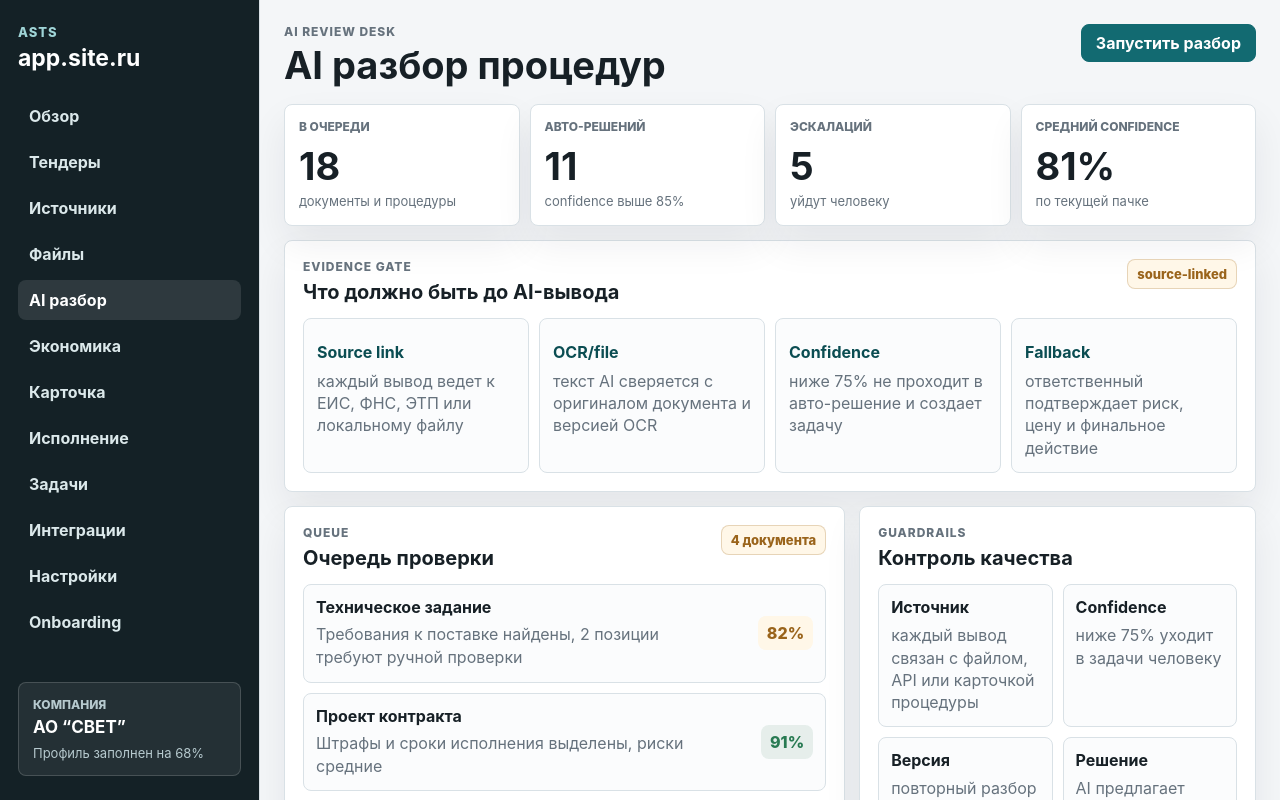
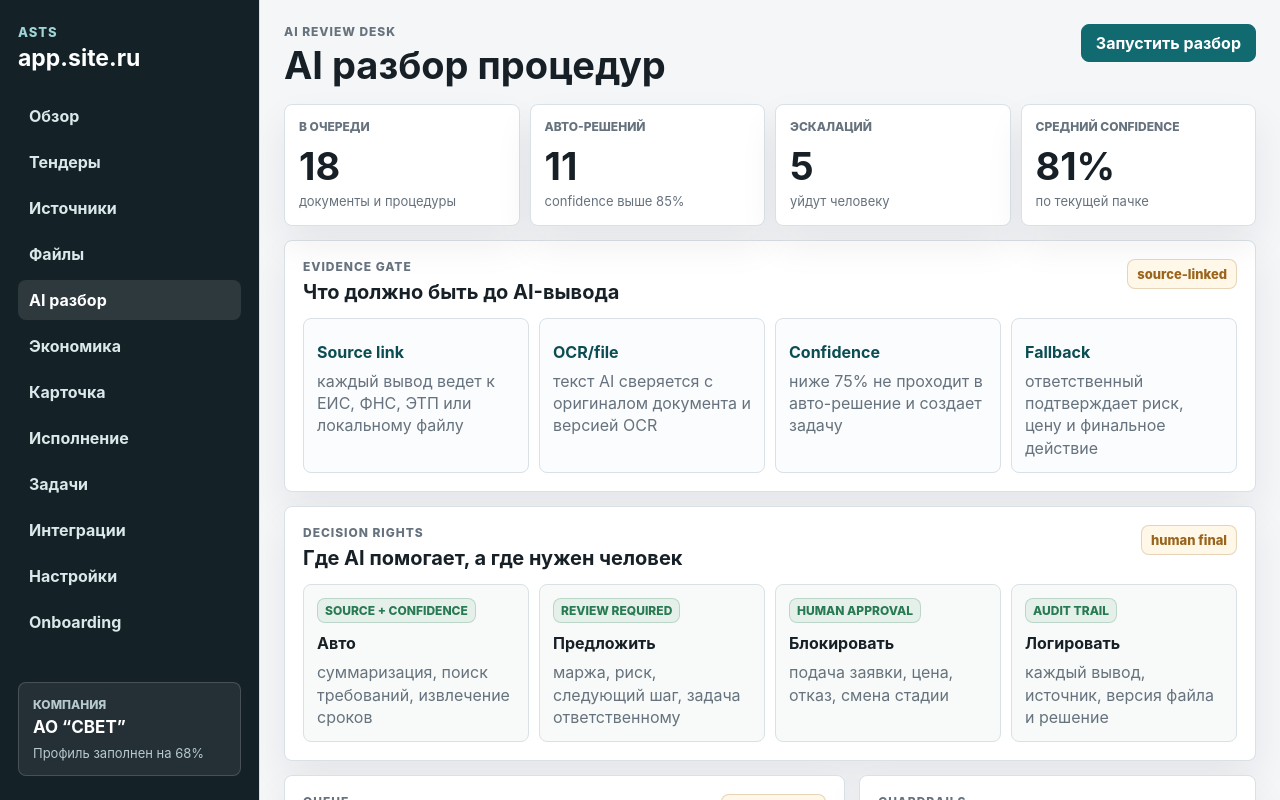
Before and after one commit to info14fourteen-creator/ASTS, a Next.js app in the folder apps/web/: page /ai-review in a window 1280 px wide. Shown: the top 800 px of the page. Built offline with nearby package versions, Linux system fonts and the light colour scheme.

Commit message:
Add AI decision rights matrix

```diff
--- a/apps/web/app/ai-review/page.tsx
+++ b/apps/web/app/ai-review/page.tsx
@@ -42,6 +42,13 @@ const evidence = [
   ["Протокол", "zakupki.gov.ru", "победитель и цена", "ok"],
 ];
 
+const decisionMatrix = [
+  ["Авто", "суммаризация, поиск требований, извлечение сроков", "source + confidence"],
+  ["Предложить", "маржа, риск, следующий шаг, задача ответственному", "review required"],
+  ["Блокировать", "подача заявки, цена, отказ, смена стадии", "human approval"],
+  ["Логировать", "каждый вывод, источник, версия файла и решение", "audit trail"],
+];
+
 export default function AiReviewPage() {
   return (
     <main className="app-shell">
@@ -80,6 +87,25 @@ export default function AiReviewPage() {
               <article className="evidence-gate-card" key={title}>
                 <strong>{title}</strong>
                 <p>{text}</p>
+              </article>
+            ))}
+          </div>
+        </section>
+
+        <section className="panel ai-decision-matrix-panel">
+          <div className="panel-head compact">
+            <div>
+              <p className="eyebrow">Decision rights</p>
+              <h2>Где AI помогает, а где нужен человек</h2>
+            </div>
+            <span className="status-pill green">human final</span>
+          </div>
+          <div className="ai-decision-matrix-grid">
+            {decisionMatrix.map(([mode, scope, gate]) => (
+              <article className="ai-decision-matrix-card" key={mode}>
+                <span>{gate}</span>
+                <strong>{mode}</strong>
+                <p>{scope}</p>
               </article>
             ))}
           </div>
--- a/apps/web/app/globals.css
+++ b/apps/web/app/globals.css
@@ -2561,6 +2561,53 @@ dd {
   line-height: 1.4;
 }
 
+.ai-decision-matrix-panel {
+  margin-bottom: 14px;
+}
+
+.ai-decision-matrix-grid {
+  display: grid;
+  grid-template-columns: repeat(4, minmax(0, 1fr));
+  gap: 10px;
+}
+
+.ai-decision-matrix-card {
+  min-height: 136px;
+  border: 1px solid var(--line);
+  border-radius: 8px;
+  padding: 13px;
+  background: #f7faf8;
+}
+
+.ai-decision-matrix-card span,
+.ai-decision-matrix-card strong,
+.ai-decision-matrix-card p {
+  display: block;
+}
+
+.ai-decision-matrix-card span {
+  width: fit-content;
+  border: 1px solid rgba(40, 122, 82, 0.22);
+  border-radius: 8px;
+  padding: 4px 7px;
+  background: rgba(40, 122, 82, 0.08);
+  color: var(--green);
+  font-size: 12px;
+  font-weight: 850;
+  text-transform: uppercase;
+}
+
+.ai-decision-matrix-card strong {
+  margin-top: 10px;
+  line-height: 1.25;
+}
+
+.ai-decision-matrix-card p {
+  margin: 8px 0 0;
+  color: var(--muted);
+  line-height: 1.4;
+}
+
 .ai-review-row {
   display: grid;
   grid-template-columns: minmax(0, 1fr) 72px;
@@ -3510,6 +3557,10 @@ dd {
     grid-template-columns: repeat(2, minmax(0, 1fr));
   }
 
+  .ai-decision-matrix-grid {
+    grid-template-columns: repeat(2, minmax(0, 1fr));
+  }
+
   .guardrail-grid {
     grid-template-columns: repeat(2, minmax(0, 1fr));
   }
@@ -3718,6 +3769,10 @@ dd {
     grid-template-columns: 1fr;
   }
 
+  .ai-decision-matrix-grid {
+    grid-template-columns: 1fr;
+  }
+
   .evidence-head {
     display: none;
   }
```
